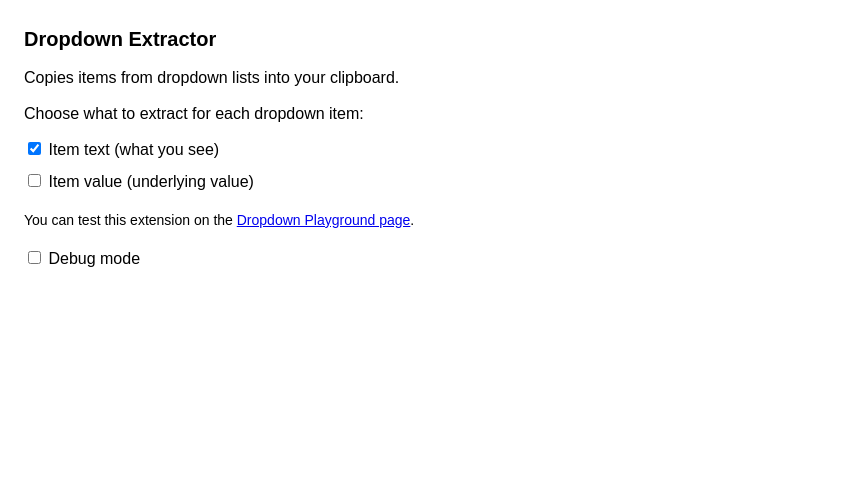
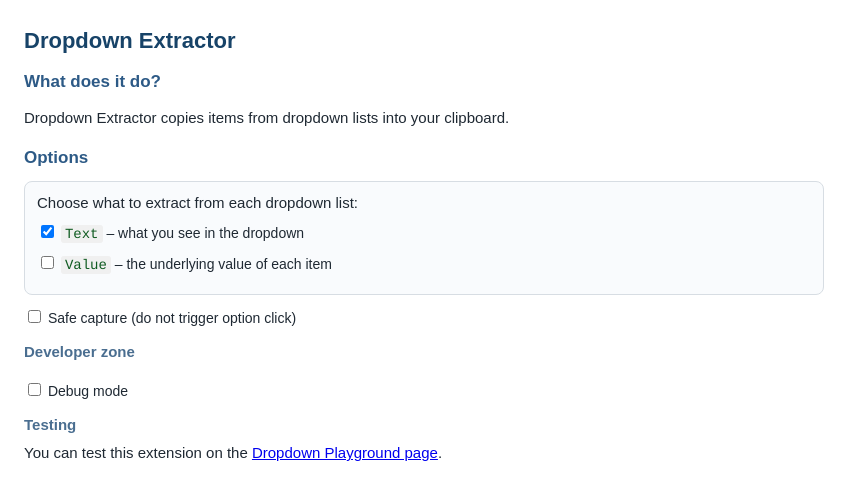
Before and after one commit to stansult/dropdown-extractor, a browser extension: page options.html in a window 1280 px wide. Shown: the whole page, without its empty margins (0-863 px from the left). Drawn offline with Linux system fonts and the light colour scheme.

Commit message:
Update options layout, safe capture, test page layout

```diff
--- a/options.css
+++ b/options.css
@@ -1,18 +1,46 @@
+:root {
+  --space-2: 3px;
+  --space-3: 4px;
+  --space-4: 6px;
+  --space-5: 8px;
+  --space-6: 10px;
+  --space-7: 12px;
+  --space-8: 16px;
+  --indent: 26px;
+}
+
 body {
   font-family: sans-serif;
-  padding: 16px;
+  padding: var(--space-8);
   line-height: 1.5;
   max-width: 800px;
-  font-size: 16px;
+  font-size: 15px;
+  color: #1f2933;
 }
 
 h1 {
-  margin: 0 0 12px 0;
-  font-size: 20px;
+  margin: 0 0 var(--space-7) 0;
+  font-size: 22px;
+  color: #174368;
+}
+
+h2 {
+  margin: 0 0 var(--space-7) 0;
+  font-size: 17px;
+  color: #2d5a86;
 }
 
 p {
-  margin: 0 0 12px 0;
+  margin: 0 0 var(--space-7) 0;
+}
+
+.section {
+  margin-top: var(--space-8);
+}
+
+.section-title {
+  margin: var(--space-8) 0 var(--space-5) 0;
+  color: #2d5a86;
 }
 
 label {
@@ -20,57 +48,72 @@ label {
 }
 
 .option-label {
-  margin: 0 0 8px 0;
+  margin: 0 0 var(--space-5) 0;
+  font-size: 14px;
+}
+
+.option-block {
+  margin-top: var(--space-7);
+}
+
+.option-box {
+  margin: var(--space-6) 0 var(--space-7) 0;
+  padding: var(--space-6) var(--space-7);
+  border: 1px solid #d7dde3;
+  border-radius: 8px;
+  background: #f9fbfd;
+}
+
+.option-box > p {
+  margin: 0 0 var(--space-5) 0;
+}
+
+.subsection-title {
+  margin: var(--space-7) 0 var(--space-4) 0;
+  font-size: 15px;
+  color: #4a6e90;
 }
 
 .debug-row {
-  margin-top: 16px;
+  margin-top: var(--space-8);
 }
 
-.playground-link {
-  margin: 16px 0 0 0;
-  font-size: 14px;
+.safe-capture-row {
+  margin-top: var(--space-7);
 }
 
 .debug-options {
-  margin: 8px 0 0 26px;
+  margin: var(--space-5) 0 0 var(--indent);
   display: none;
+  font-size: 0.9em;
 }
 
 .debug-title {
-  margin: 0 0 6px 0;
-  font-size: 14px;
+  margin: 0 0 var(--space-4) 0;
+  font-size: inherit;
 }
 
 .debug-option {
-  margin: 0 0 4px 0;
-  font-size: 14px;
+  margin: 0 0 var(--space-3) 0;
+  font-size: inherit;
 }
 
 .format-row {
-  margin: 12px 0 0 26px;
+  margin: var(--space-7) 0 0 var(--indent);
   display: none;
+  font-size: inherit;
 }
 
 .format-title {
-  margin: 0 0 6px 0;
-}
-
-.format-label {
-  display: block;
-  margin: 0 0 6px 0;
-}
-
-.format-select {
-  font-size: 14px;
-  padding: 4px 6px;
+  margin: 0 0 var(--space-4) 0;
+  font-size: 0.95em;
 }
 
 .format-option {
-  margin: 0 0 4px 0;
-  font-size: 15px;
+  margin: 0 0 var(--space-2) 0;
+  font-size: 0.9em;
   display: grid;
-  grid-template-columns: 10px 100px max-content;
+  grid-template-columns: 10px 90px max-content;
   align-items: left;
   column-gap: 5px;
 }
@@ -85,13 +128,16 @@ label {
 
 .example {
   font-family: Courier, monospace;
-  font-size: 13px;
+  font-size: inherit;
   color: #0f5b21;
   background-color:rgb(240, 240, 240);
-  padding: 1px 3px;
+  padding: 1px 4px;
   border-radius: 3px;
+  font-weight: normal;
 }
 
 .example-delim {
   color: #763513;
+  background-color:rgb(255, 255, 255);
+  padding: 1px 3px;
 }
--- a/options.html
+++ b/options.html
@@ -1,31 +1,32 @@
 <!DOCTYPE html>
 <html>
+
 <head>
   <title>Dropdown Extractor – Options</title>
   <link rel="stylesheet" href="options.css">
 </head>
+
 <body>
   <h1>Dropdown Extractor</h1>
+  <h2>What does it do?</h2>
   <p>
-      Copies items from dropdown lists into your clipboard.
+    Dropdown Extractor copies items from dropdown lists into your clipboard.
   </p>
-
-    <p>
-      Choose what to extract for each dropdown item:
-    </p>
+  <section class="section">
+    <h2 class="section-title">Options</h2>
+    <div class="option-box">
+      <p>Choose what to extract from each dropdown list:</p>
+      <label class="option-label">
+        <input type="checkbox" id="text" checked>
+        <span class="example">Text</span> &ndash; what you see in the dropdown
+      </label>
 
       <label class="option-label">
-      <input type="checkbox" id="text" checked>
-      Item text (what you see)
-    </label>
-
-    <label>
         <input type="checkbox" id="value">
-      Item value (underlying value)
+        <span class="example">Value</span> &ndash; the underlying value of each item
       </label>
 
       <div id="format-row" class="format-row">
-      <!-- Format options: radio buttons (active) -->
         <div class="format-title">Format when both are selected:</div>
 
         <label class="format-option">
@@ -63,27 +64,18 @@
           <span class="format-name">brackets:</span>
           <span class="example">text <span class="example-delim">[</span>value<span class="example-delim">]</span></span>
         </label>
-
-      <!-- Format options: dropdown (commented out) -->
-      <!--
-      <label for="format" class="format-label">Format when both are selected:</label>
-      <select id="format" class="format-select">
-        <option value="text-space-value">text value</option>
-        <option value="text-dash-value">text - value</option>
-        <option value="text-pipe-value">text | value</option>
-        <option value="text-tab-value">text &lt;tab&gt; value</option>
-        <option value="text-linebreak-value">text &lt;line break&gt; value</option>
-        <option value="text-parens-value">text (value)</option>
-        <option value="text-brackets-value">text [value]</option>
-      </select>
-      -->
+      </div>
     </div>
 
-    <p class="playground-link">
-      You can test this extension on the
-      <a href="https://dropdown-extractor.stansult.com" target="_blank" rel="noopener noreferrer">Dropdown Playground page</a>.
-    </p>
+    <div class="option-block">
+      <label class="option-label safe-capture-row">
+        <input type="checkbox" id="safe-capture">
+        Safe capture (do not trigger option click)
+      </label>
+    </div>
 
+    <div class="option-block">
+      <h3 class="subsection-title">Developer zone</h3>
       <label class="option-label debug-row">
         <input type="checkbox" id="debug">
         Debug mode
@@ -99,7 +91,17 @@
           Any two elements (open + select)
         </label>
       </div>
+    </div>
+
+    <h3 class="subsection-title">Testing</h3>
+    <p>
+      You can test this extension on the
+      <a href="https://dropdown-extractor.stansult.com" target="_blank" rel="noopener noreferrer">Dropdown Playground
+        page</a>.
+    </p>
+  </section>
 
   <script src="options.js"></script>
 </body>
+
 </html>
--- a/options.js
+++ b/options.js
@@ -5,6 +5,7 @@ const formatOptions = document.querySelectorAll('input[name="format"]');
 const debug = document.getElementById('debug');
 const debugOptions = document.getElementById('debug-options');
 const debugModeOptions = document.querySelectorAll('input[name="debug-mode"]');
+const safeCapture = document.getElementById('safe-capture');
 const TOAST_ERROR_BG = 'rgba(120, 30, 30, 0.85)';
 
 chrome.storage.sync.get(
@@ -14,12 +15,14 @@ chrome.storage.sync.get(
     format: 'text-tab-value',
     debug: false,
     debugMode: false,
-    debugModeTarget: 'supported'
+    debugModeTarget: 'supported',
+    safeCapture: false
   },
   prefs => {
     text.checked = prefs.extractText;
     value.checked = prefs.extractValue;
     debug.checked = prefs.debugMode ?? prefs.debug ?? false;
+    safeCapture.checked = prefs.safeCapture;
     const debugTarget = prefs.debugModeTarget || 'supported';
     debugModeOptions.forEach(option => {
       option.checked = option.value === debugTarget;
@@ -90,14 +93,15 @@ function save() {
     format: selectedFormat,
     debug: debug.checked,
     debugMode: debug.checked,
-    debugModeTarget: selectedDebugMode
+    debugModeTarget: selectedDebugMode,
+    safeCapture: safeCapture.checked
   });
 }
 
 function handleToggle(target) {
   if (!text.checked && !value.checked) {
     target.checked = true;
-    showInlineToast(target, 'Select at least one option.');
+    showInlineToast(target, 'At least one option should be selected');
     return;
   }
   updateFormatVisibility();
@@ -118,3 +122,4 @@ debug.onchange = () => {
 debugModeOptions.forEach(option => {
   option.onchange = save;
 });
+safeCapture.onchange = save;
```
Also changed, not shown: content.js (+29 -1 lines), test/index.html (+23 -16 lines), test/script.js (+7 -0 lines), test/styles.css (+31 -12 lines). Lines whose indentation alone changed are shown as unchanged.
